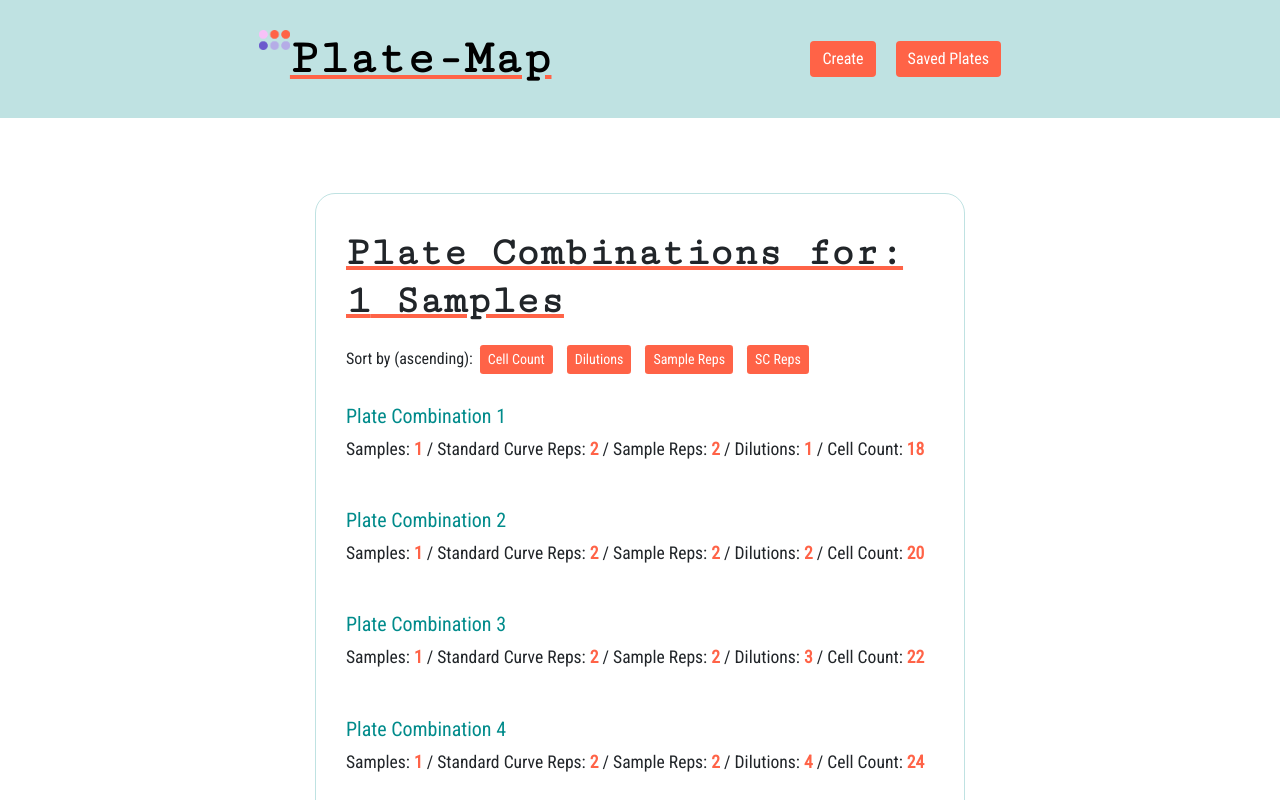
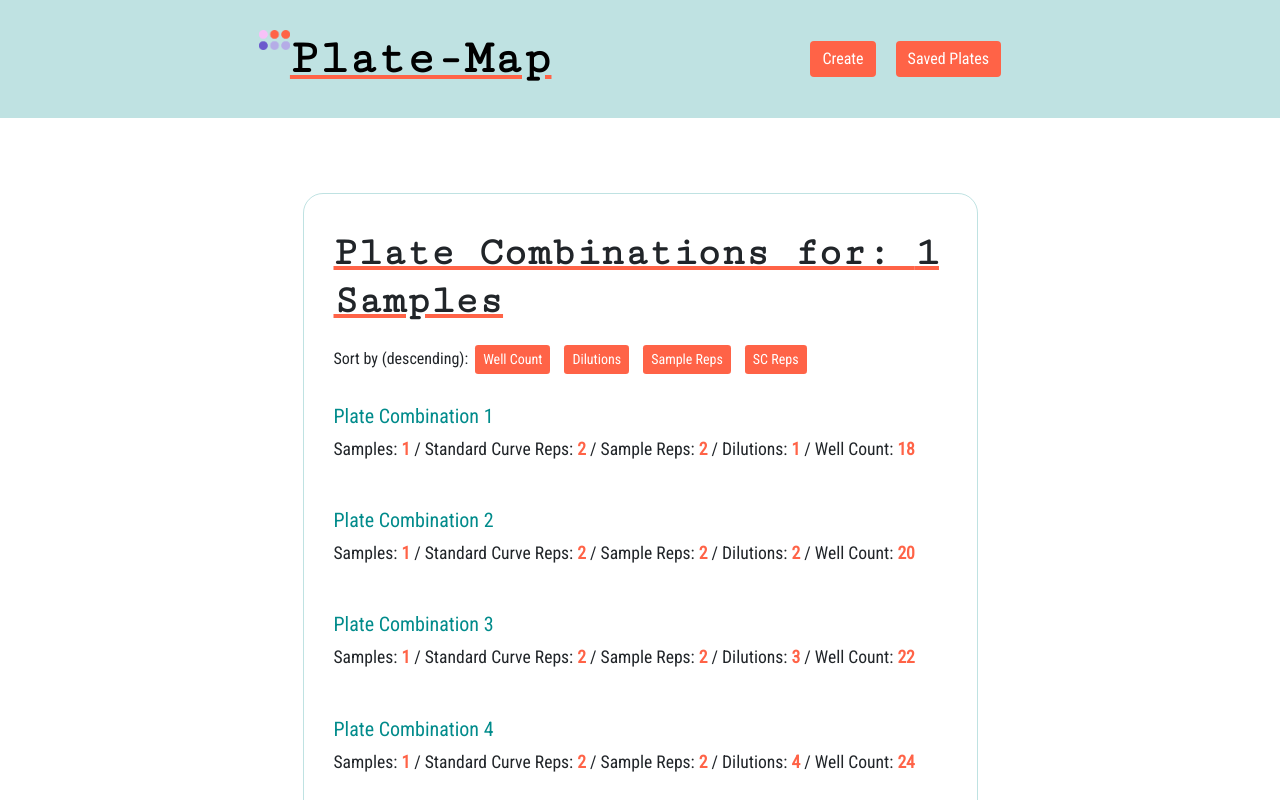
Before and after one commit to mstone89/plate-map-frontend, a React (Create React App) app: page /combos/1 in a window 1280 px wide. Shown: the top 800 px of the page. Built offline with nearby package versions, Linux system fonts and the light colour scheme; no server answers; a web font is replaced by a local one.

Commit message:
Change to well count, fix sorting bug in saved plates

```diff
--- a/src/components/CreatePlate.js
+++ b/src/components/CreatePlate.js
@@ -46,7 +46,7 @@ class CreatePlate extends Component {
                 <aside>
                     <h2>How It Works</h2>
                     <p>Sometimes the most difficult part of an experiment is that first step. Plate-Map is here to assit in planning out your assays without a lot of guesswork.  Simply input the number of samples you are testing, and Plate-Map does the rest.</p>
-                    <p>Plate-Map uses a typical 96 well plate format, with a 7 point standard curve and up to 16 samples. With sample input, the app will suggest dilutions, replicates, and even well count, so you can maximize each and every experiment. It will offer two possible map options upon sample input.</p>
+                    <p>Plate-Map uses a typical 96 well plate format, with a 7 point standard curve (plus blank well), and up to 16 samples. With sample input, the app will suggest dilutions, replicates, and even well count, so you can maximize each and every experiment. It will offer two possible map options upon sample input.</p>
                     <p>Plate-Map is an experimental planning tool that will save money and increase efficiency for costly and time consuming assay work, a must have for any modern lab.</p>
                 </aside>
                 <div className="right-column">
--- a/src/components/Plate.js
+++ b/src/components/Plate.js
@@ -67,7 +67,7 @@ class Plate extends Component {
                             <ListGroup.Item><img className="sc-yellow" src={image} alt="sc-color-yellow"/> Standard Curve Reps: <b>{this.state.plate.sc_reps}</b></ListGroup.Item>
                             <ListGroup.Item>Replicates: <b>{this.state.plate.replicates}</b></ListGroup.Item>
                             <ListGroup.Item>Dilutions: <b>{this.state.plate.dilutions}</b></ListGroup.Item>
-                            <ListGroup.Item>Cell Count: <b>{this.state.plate.cellcount}</b></ListGroup.Item>
+                            <ListGroup.Item>Well Count: <b>{this.state.plate.cellcount}</b></ListGroup.Item>
                         </ListGroup>
                         <Button className="delete-btn" onClick={() => this.handleDelete(this.state.plate.id)}>Delete Plate</Button>
                     </Card.Body>
--- a/src/components/SavedPlates.js
+++ b/src/components/SavedPlates.js
@@ -49,7 +49,7 @@ class SavedPlates extends Component {
 
     sortByStandardCurveReps = (array) => {
         this.setState({
-            combos: array.sort((a, b) => { return b.scReps - a.scReps })
+            combos: array.sort((a, b) => { return b.sc_reps - a.sc_reps })
         });
     }
 
@@ -77,7 +77,7 @@ class SavedPlates extends Component {
                                     Standard Curve Reps: <b>{plate.sc_reps}</b> /
                                     Replicates: <b>{plate.replicates}</b> /
                                     Dilutions: <b>{plate.dilutions}</b> /
-                                    Cell Count: <b>{plate.cellcount}</b>
+                                    Well Count: <b>{plate.cellcount}</b>
                                 </p>
                             </Media.Body>
                         </Media>
--- a/src/components/SortButtons.js
+++ b/src/components/SortButtons.js
@@ -5,8 +5,8 @@ class SortButtons extends Component {
     render() {
         return (
             <div className="sort-buttons">
-                Sort by (ascending):
-                <Button size="sm" onClick={() => {this.props.sortByCellCount(this.props.plateData)}}>Cell Count</Button>
+                Sort by (descending):
+                <Button size="sm" onClick={() => {this.props.sortByCellCount(this.props.plateData)}}>Well Count</Button>
                 <Button size="sm" onClick={() => {this.props.sortByDilutions(this.props.plateData)}}>Dilutions</Button>
                 <Button size="sm" onClick={() => {this.props.sortBySampleReps(this.props.plateData)}}>Sample Reps</Button>
                 <Button size="sm" onClick={() => {this.props.sortByStandardCurveReps(this.props.plateData)}}>SC Reps</Button>
--- a/src/components/ViewCombos.js
+++ b/src/components/ViewCombos.js
@@ -98,7 +98,7 @@ class ViewCombos extends Component {
                                     Standard Curve Reps: <b>{combo.scReps}</b> /
                                     Sample Reps: <b>{combo.replicates}</b> /
                                     Dilutions: <b>{combo.dilutions}</b> /
-                                    Cell Count: <b>{combo.cellCount}</b>
+                                    Well Count: <b>{combo.cellCount}</b>
                                 </p>
                             </Media.Body>
                         </Media>
--- a/src/components/ViewGeneratedPlate.js
+++ b/src/components/ViewGeneratedPlate.js
@@ -107,7 +107,7 @@ class ViewGeneratedPlate extends Component {
                             <ListGroup.Item><img className="sc-yellow" src={image} alt="sc-color-yellow"/> Standard Curve Reps: <b>{this.state.scReps}</b></ListGroup.Item>
                             <ListGroup.Item>Replicates: <b>{this.state.replicates}</b></ListGroup.Item>
                             <ListGroup.Item>Dilutions: <b>{this.state.dilutions}</b></ListGroup.Item>
-                            <ListGroup.Item>Cell Count: <b>{this.state.cellcount}</b></ListGroup.Item>
+                            <ListGroup.Item>Well Count: <b>{this.state.cellcount}</b></ListGroup.Item>
                         </ListGroup>
                     </Card.Body>
                 </Card>
--- a/src/index.css
+++ b/src/index.css
@@ -135,7 +135,7 @@ aside > h2 {
 }
 
 .saved-plates, .combo-results {
-    width: 650px;
+    width: 675px;
     margin: 75px auto;
     border: 1px solid rgba(0, 139, 139, .25);
     border-radius: 20px;
```
